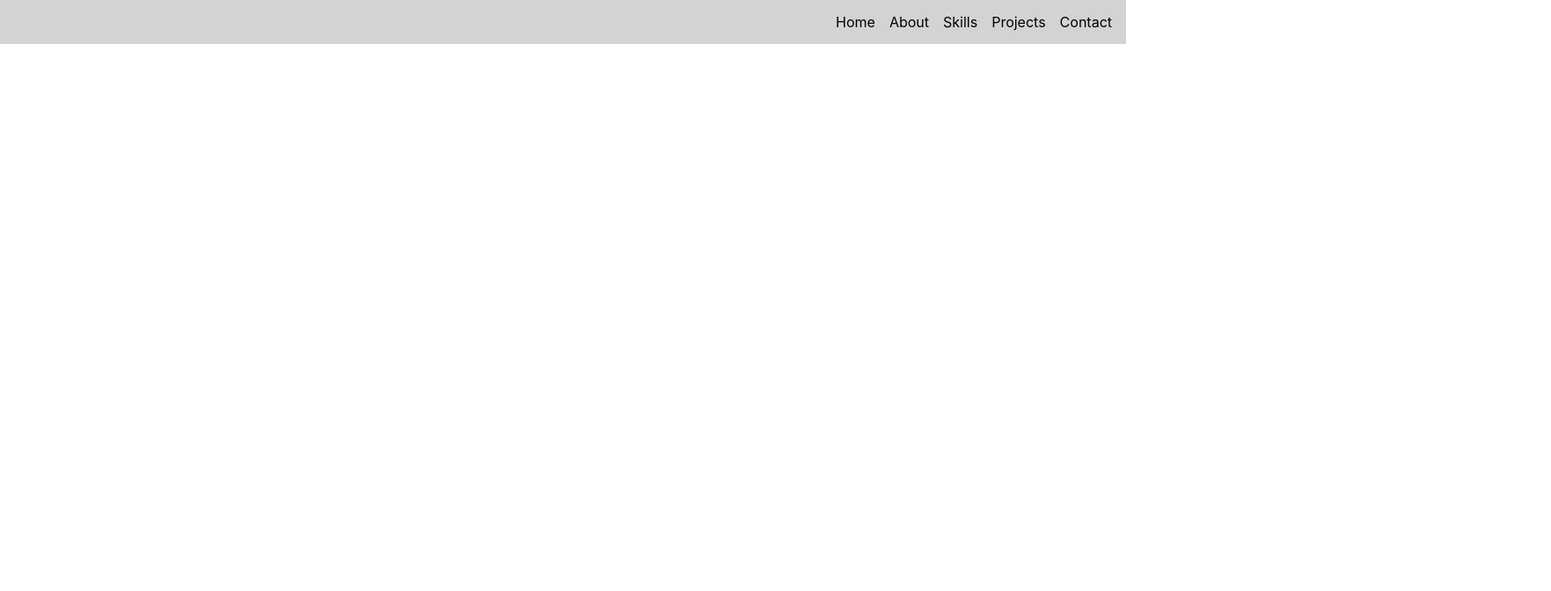
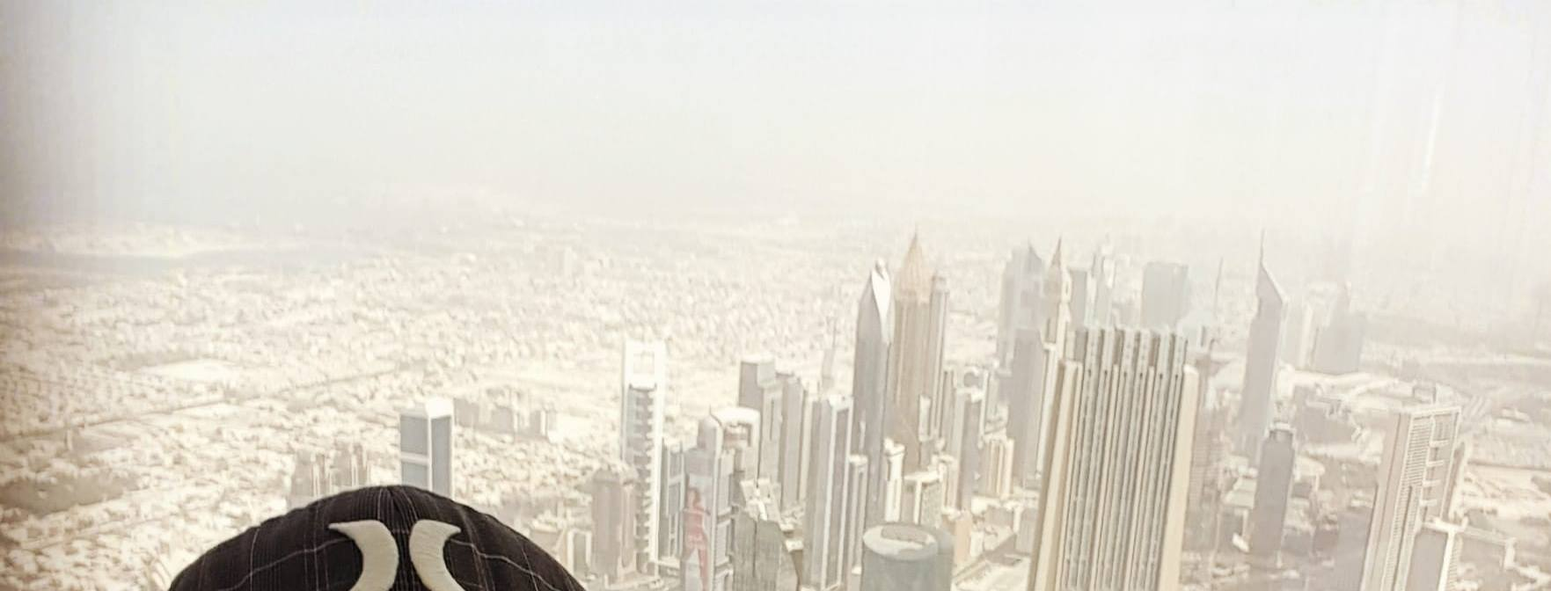
Before and after one commit to ColinBertin/portfolio, a React (Create React App) app: page / in a window 1280 px wide. Shown: the top 672 px of the page at 88% size, 1763 px wide, since content can reach past the window. Built offline with nearby package versions, Linux system fonts and the light colour scheme.

Commit message:
added webpack

```diff
--- a/package.json
+++ b/package.json
@@ -38,5 +38,8 @@
       "last 1 firefox version",
       "last 1 safari version"
     ]
+  },
+  "devDependencies": {
+    "webpack": "^5.70.0"
   }
 }
--- a/src/App.jsx
+++ b/src/App.jsx
@@ -1,10 +1,12 @@
 import './App.scss';
 import Navbar from './components/navbar/Navbar'
+import Banner from './components/banner/Banner'
 
 function App() {
   return (
     <div className="App">
-      < Navbar />
+      {/* < Navbar /> */}
+      < Banner />
     </div>
   );
 }
--- a/src/components/banner/Banner.jsx
+++ b/src/components/banner/Banner.jsx
@@ -1,10 +1,17 @@
 import React from 'react';
 import './Banner.scss';
 
+import me from '../../../public/me.jpeg';
+
 const Banner = (props) => {
   return (
-    <div>
-      <h1>Banner</h1>
+    <div className='banner'>
+      <div className="photo">
+        <img src={me} alt="Me" />
+      </div>
+      <div className="intro">
+        <p>Lorem ipsum dolor sit amet consectetur adipisicing elit. Nam nisi dignissimos hic laborum voluptates vero? Quo aspernatur id dolores expedita.</p>
+      </div>
     </div>
   );
 };
--- a/src/components/banner/Banner.scss
+++ b/src/components/banner/Banner.scss
@@ -0,0 +1,3 @@
+.banner {
+
+}
```
Also changed, not shown: public/me.jpeg (added), 1 other file (tests, documents, lock files or other folders).
